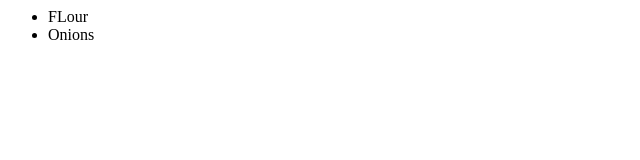
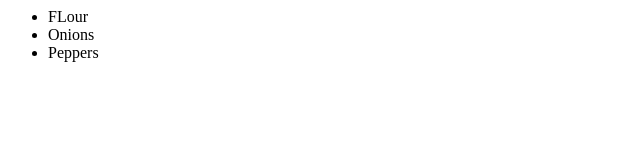
Before and after one commit to BowenHuang80/MyGitDemo, a plain HTML site: page index.html in a window 1280 px wide. Shown: the full height of the page, 0-640 px from the left. Drawn offline with Linux system fonts and the light colour scheme.

Commit message:
added peppers

```diff
--- a/index.html
+++ b/index.html
@@ -1 +1 @@
-<html><title></title><body><ul><li>FLour</li><li>Onions</li></ul></body></html>
+<html><title></title><body><ul><li>FLour</li><li>Onions</li><li>Peppers</li></ul></body></html>
```
